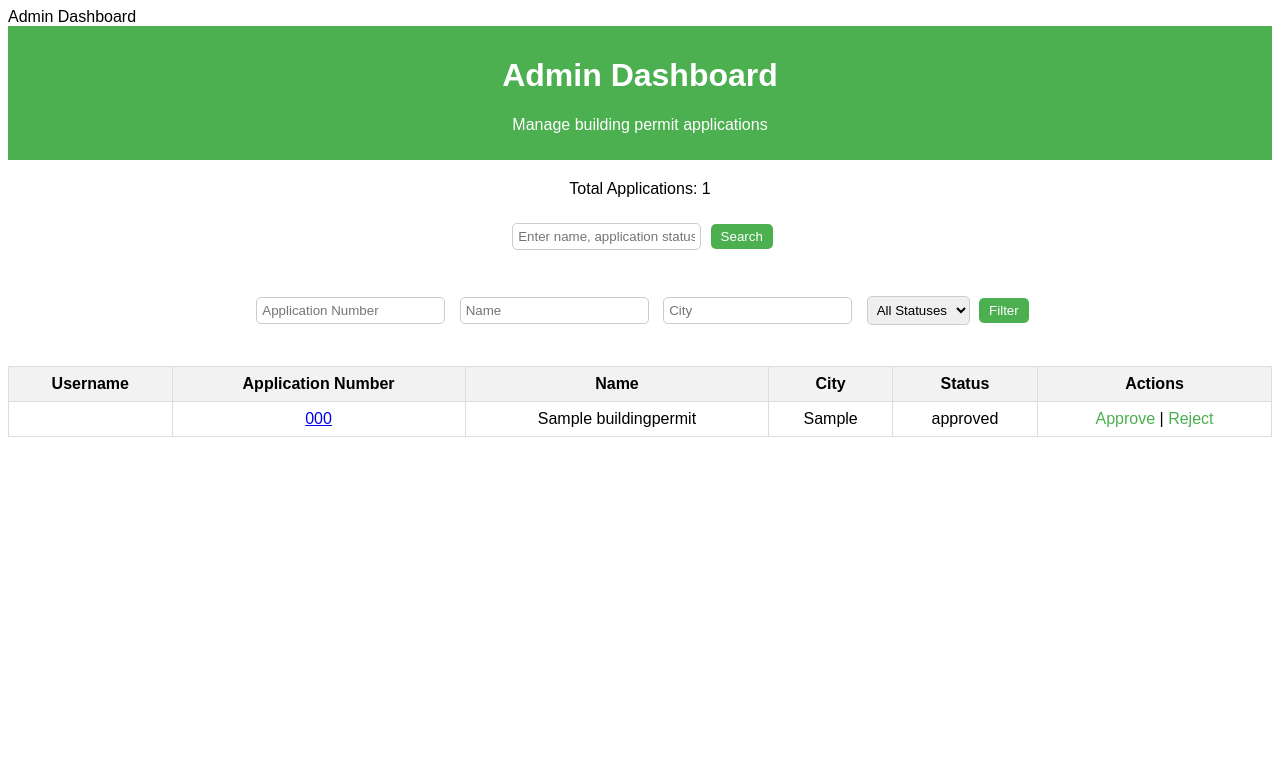
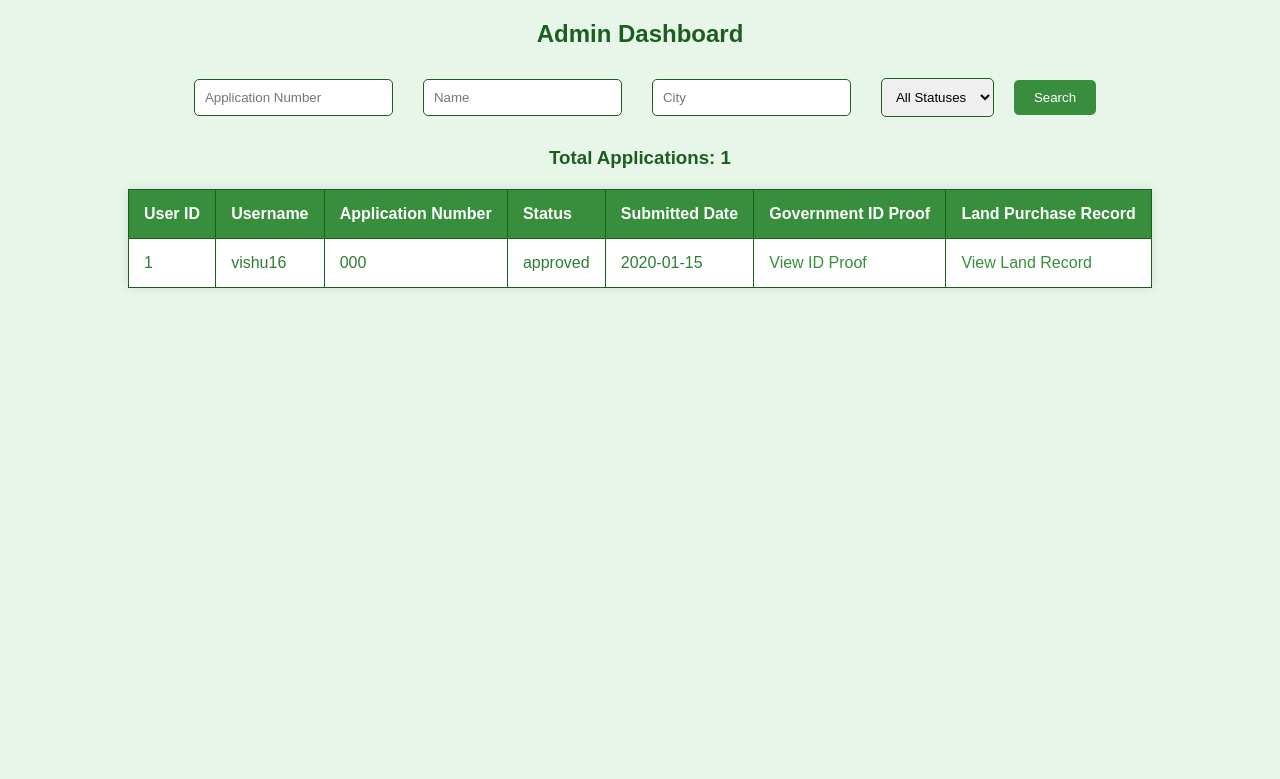
Before and after one commit to anoopmanikantas/COMP8347-Final-project-Green-City, a Django app: page /admin_dashboard/ in a window 1280 px wide. Shown: the top 779 px of the page. Run offline with Django 5.2, Linux system fonts and the light colour scheme; a user stored in the database is signed in; data comes from the database, SQL or seed files in the repository; both versions use the stored data as it was after the commit; tables that the repository leaves empty hold one stand-in row (values such as "Sample post").

Commit message:
admin dashboard, application details

```diff
--- a/myapp/forms.py
+++ b/myapp/forms.py
@@ -98,7 +98,7 @@ class SearchForm(forms.Form):
         widget=forms.TextInput(
             attrs={
                 'class': 'search-form',
-                'placeholder': "Enter name, application status or application reference number to search...",
+                'style': 'display:none;',
             }
         ),
         label='Search Applications',
--- a/myapp/templates/admin/admin_dashboard.css
+++ b/myapp/templates/admin/admin_dashboard.css
@@ -1,78 +1,81 @@
 body {
     font-family: Arial, sans-serif;
+    background-color: #e8f5e9; /* Light green background */
+    color: #2e7d32; /* Dark green text */
+    margin: 0;
+    padding: 0;
 }
 
-.dashboard-header {
-    background-color: #4CAF50;
-    color: white;
-    padding: 10px 20px;
+h2, h3 {
     text-align: center;
+    color: #1b5e20; /* Darker green for headings */
 }
 
-.summary {
-    text-align: center;
+.search-container {
+    display: flex;
+    justify-content: center;
     margin: 20px 0;
 }
 
-.search-section, .filter-section {
-    margin: 20px;
-    text-align: center;
+.search-form {
+    display: flex;
+    flex-wrap: wrap;
+    justify-content: center;
+    align-items: center;
 }
 
-.search-form, .filter-form {
-    display: inline-block;
+.form-group {
+    margin: 10px;
 }
 
-.search-form input, .filter-form input, .filter-form select {
-    padding: 5px;
-    margin: 5px;
+.search-form input[type="text"], .search-form select {
+    padding: 10px;
+    margin-right: 10px;
+    border: 1px solid #1b5e20;
     border-radius: 5px;
-    border: 1px solid #ccc;
 }
 
-.btn {
-    padding: 5px 10px;
-    background-color: #4CAF50;
+.search-button {
+    padding: 10px 20px;
+    background-color: #388e3c; /* Green button */
     color: white;
     border: none;
     border-radius: 5px;
     cursor: pointer;
 }
 
-.btn:hover {
-    background-color: #45a049;
+.search-button:hover {
+    background-color: #2e7d32; /* Darker green on hover */
 }
 
-.dashboard-table {
-    width: 100%;
+table {
+    width: 80%;
+    margin: 20px auto;
     border-collapse: collapse;
-    margin: 20px auto;
+    background-color: white;
+    box-shadow: 0 0 10px rgba(0, 0, 0, 0.1);
 }
 
-.dashboard-table th, .dashboard-table td {
-    border: 1px solid #ddd;
-    padding: 8px;
-    text-align: center;
+th, td {
+    padding: 15px;
+    border: 1px solid #1b5e20;
+    text-align: left;
 }
 
-.dashboard-table th {
-    background-color: #f2f2f2;
-    color: black;
+th {
+    background-color: #388e3c; /* Green header */
+    color: white;
 }
 
-.dashboard-table tr:nth-child(even) {
-    background-color: #f9f9f9;
+tr:nth-child(even) {
+    background-color: #f1f8e9; /* Light green for even rows */
 }
 
-.dashboard-table tr:hover {
-    background-color: #ddd;
-}
-
-.action-link {
-    color: #4CAF50;
+a {
+    color: #388e3c; /* Green links */
     text-decoration: none;
 }
 
-.action-link:hover {
+a:hover {
     text-decoration: underline;
 }
--- a/myapp/templates/admin/admin_dashboard.html
+++ b/myapp/templates/admin/admin_dashboard.html
@@ -1,66 +1,55 @@
-
 {% load static %}
-
-{% block title %}Admin Dashboard{% endblock %}
-
-{% block content %}
-<link rel="stylesheet" href="{% static 'admin/admin_dashboard.css' %}">
-
-<div class="dashboard-header">
-    <h1>Admin Dashboard</h1>
-    <p>Manage building permit applications</p>
+<!DOCTYPE html>
+<html lang="english">
+<head>
+    <title>Admin Dashboard</title>
+    <link rel="stylesheet" type="text/css" href="{% static 'admin/admin_dashboard.css' %}">
+</head>
+<body>
+    <h2>Admin Dashboard</h2>
+    <div class="search-container">
+        <form method="get" class="search-form">
+            <div class="form-group">
+                {{ filter_form.application_number.label_tag }} {{ filter_form.application_number }}
             </div>
-
-<div class="summary">
-    <p>Total Applications: {{ total_applications }}</p>
+            <div class="form-group">
+                {{ filter_form.name.label_tag }} {{ filter_form.name }}
             </div>
-
-<div class="search-section">
-    <form method="get" action="{% url 'myapp:admin_dashboard' %}" class="search-form">
-        {{ search_form.query }}
-        <button type="submit" class="btn">Search</button>
+            <div class="form-group">
+                {{ filter_form.city.label_tag }} {{ filter_form.city }}
+            </div>
+            <div class="form-group">
+                {{ filter_form.status.label_tag }} {{ filter_form.status }}
+            </div>
+            <button type="submit" class="search-button">Search</button>
         </form>
     </div>
-
-<div class="filter-section">
-    <form method="get" action="{% url 'myapp:admin_dashboard' %}" class="filter-form">
-        {{ filter_form.application_number }}
-        {{ filter_form.name }}
-        {{ filter_form.city }}
-        {{ filter_form.status }}
-        <button type="submit" class="btn">Filter</button>
-    </form>
-</div>
-
-<table class="dashboard-table">
+    <h3>Total Applications: {{ total_applications }}</h3>
+    <table>
         <thead>
             <tr>
+                <th>User ID</th>
                 <th>Username</th>
                 <th>Application Number</th>
-            <th>Name</th>
-            <th>City</th>
                 <th>Status</th>
-            <th>Actions</th>
+                <th>Submitted Date</th>
+                <th>Government ID Proof</th>
+                <th>Land Purchase Record</th>
             </tr>
         </thead>
         <tbody>
             {% for permit in permits %}
                 <tr>
-            <td>{{ permit.user.username }}</td>
-            <td><a href="{% url 'myapp:application_details' permit.id %}">{{ permit.application_number }}</a></td>
-            <td>{{ permit.name }}</td>
-            <td>{{ permit.city }}</td>
+                    <td>{{ permit.user_id }}</td>
+                    <td>{{ permit.username }}</td>
+                    <td>{{ permit.application_number }}</td>
                     <td>{{ permit.application_status }}</td>
-            <td>
-                <a href="{% url 'myapp:admin_approve_permit' permit.id %}" class="action-link">Approve</a> |
-                <a href="{% url 'myapp:admin_reject_permit' permit.id %}" class="action-link">Reject</a>
-            </td>
-        </tr>
-        {% empty %}
-        <tr>
-            <td colspan="6">No permits found.</td>
+                    <td>{{ permit.date }}</td>
+                    <td><a href="{{ permit.government_id_proof.url }}" target="_blank">View ID Proof</a></td>
+                    <td><a href="{{ permit.land_purchase_record.url }}" target="_blank">View Land Record</a></td>
                 </tr>
             {% endfor %}
         </tbody>
     </table>
-{% endblock %}
+</body>
+</html>
--- a/myapp/views.py
+++ b/myapp/views.py
@@ -122,6 +122,10 @@ def admin_dashboard(request):
             permits = permits.filter(city__icontains=filter_form.cleaned_data['city'])
         if filter_form.cleaned_data.get('status'):
             permits = permits.filter(application_status=filter_form.cleaned_data['status'])
+
+    for permit in permits:
+        user = CustomUser.objects.get(pk=permit.user_id)
+        permit.username = user.username
 
     context = {
         'search_form': search_form,
```
Also changed, not shown: db.sqlite3. Lines whose indentation alone changed are shown as unchanged.
